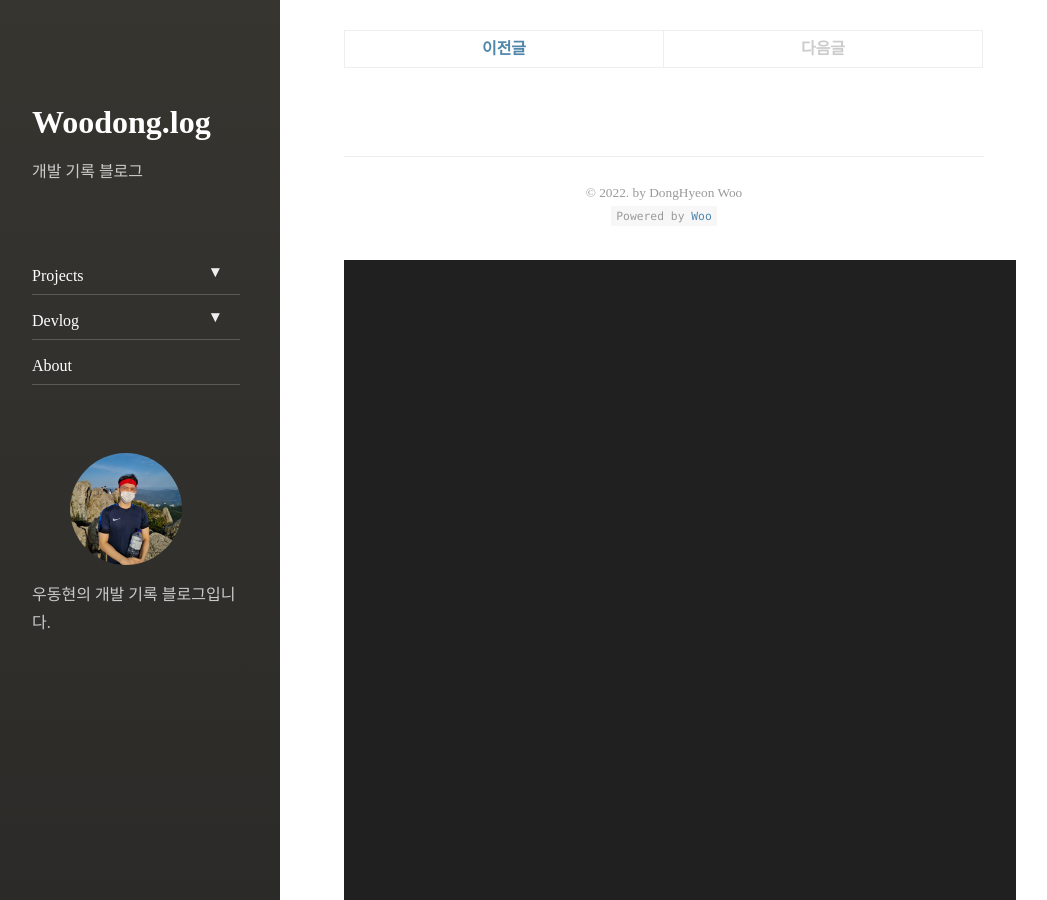
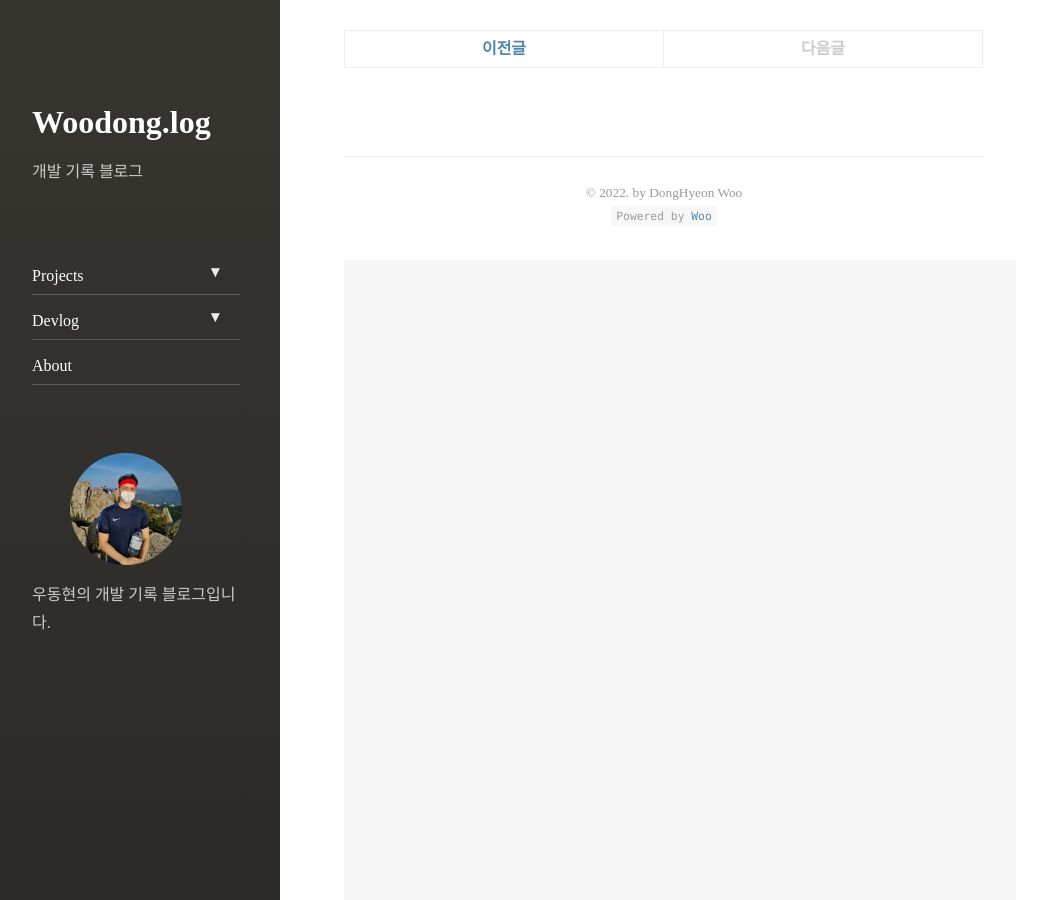
Before and after one commit to dhsj8405/dhsj8405.github.io, a Jekyll site: the page built from index.html, in a window 1280 px wide and 900 px high, scrolled down 2800 px. Shown: the whole window, without its empty margins (8-1055 px from the left). Built offline with Jekyll 4.4.1, drawn with Linux system fonts in a browser that asks for light colours; nearby versions of some CDN libraries; the list of posts is cut into pages by our own code.

Commit message:
우측사이드 색변경

```diff
--- a/_sass/hydejack/_sidebar-inline.scss
+++ b/_sass/hydejack/_sidebar-inline.scss
@@ -33,7 +33,7 @@
   width:100%;
   margin-left: auto;
   margin-right: auto;
-  background-color: #202020;
+  background-color: #F7F7F7;
   .ad-first{
     text-align: center;
   }
```
